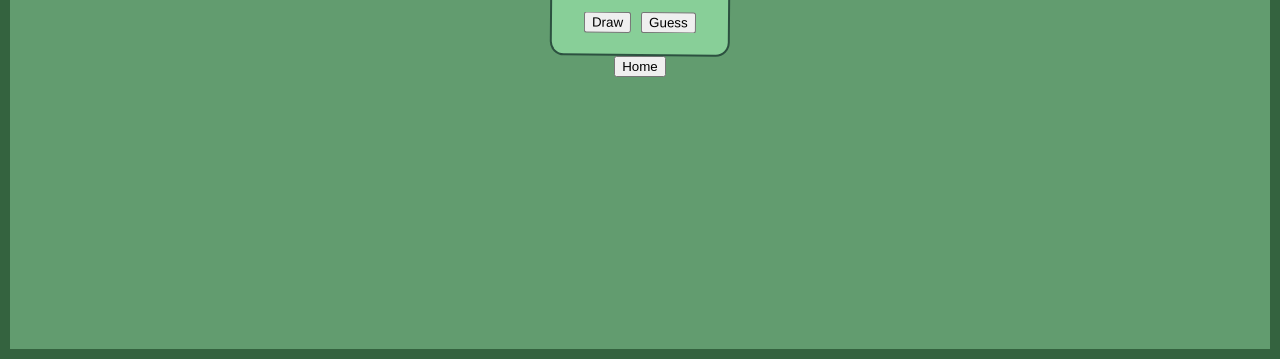
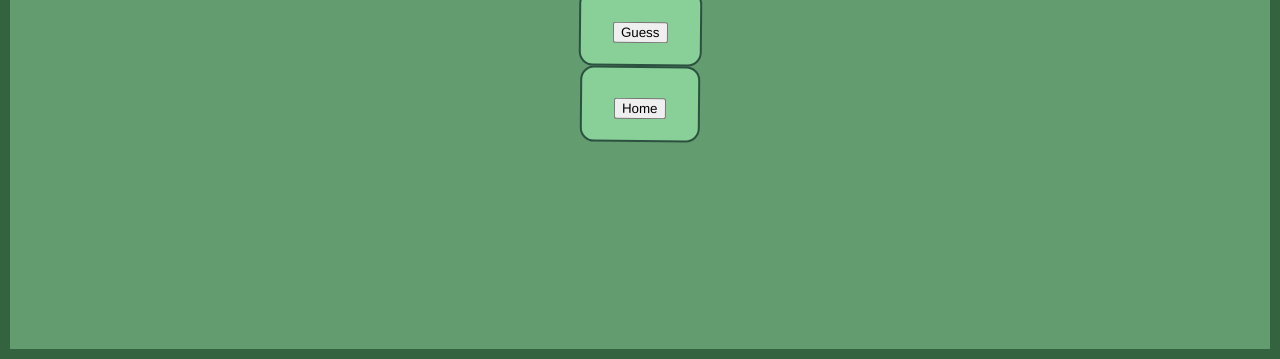
Before and after one commit to subslawfortoast/Think-Ink, a plain HTML site: page start.html in a window 1280 px wide. Shown: the part 461-820 px from the top of the page. Drawn offline with Linux system fonts and the light colour scheme.

Commit message:
Making buttons individual

```diff
--- a/start.html
+++ b/start.html
@@ -8,11 +8,8 @@
 <body>
   <h1 class="title">Start Game!</h1>
 
-  <div class="menu">
-    <button onclick="createGame('draw')">Draw</button>
-    <button onclick="createGame('guess')">Guess</button>
-  </div>
-
-  <button onclick="window.location.href='index.html'">Home</button>
+  <div class="menu"><button onclick="createGame('draw')">Draw</button></div>
+  <div class="menu"><button onclick="createGame('guess')">Guess</button></div>
+  <div class="menu"><button onclick="window.location.href='index.html'">Home</button></div>
 </body>
 </html>
```
Also changed, not shown: game.html (+1 -1 lines), index.html (+2 -4 lines), join.html (+1 -1 lines).
